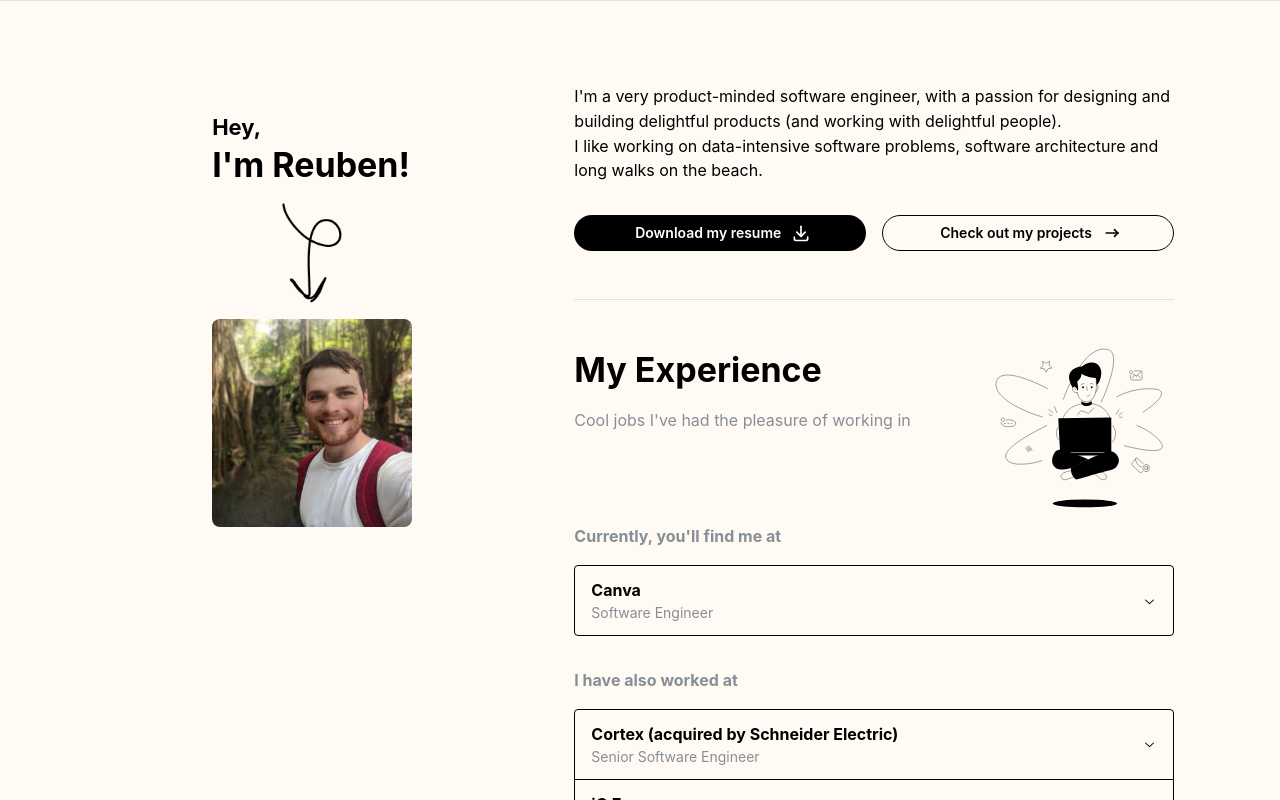
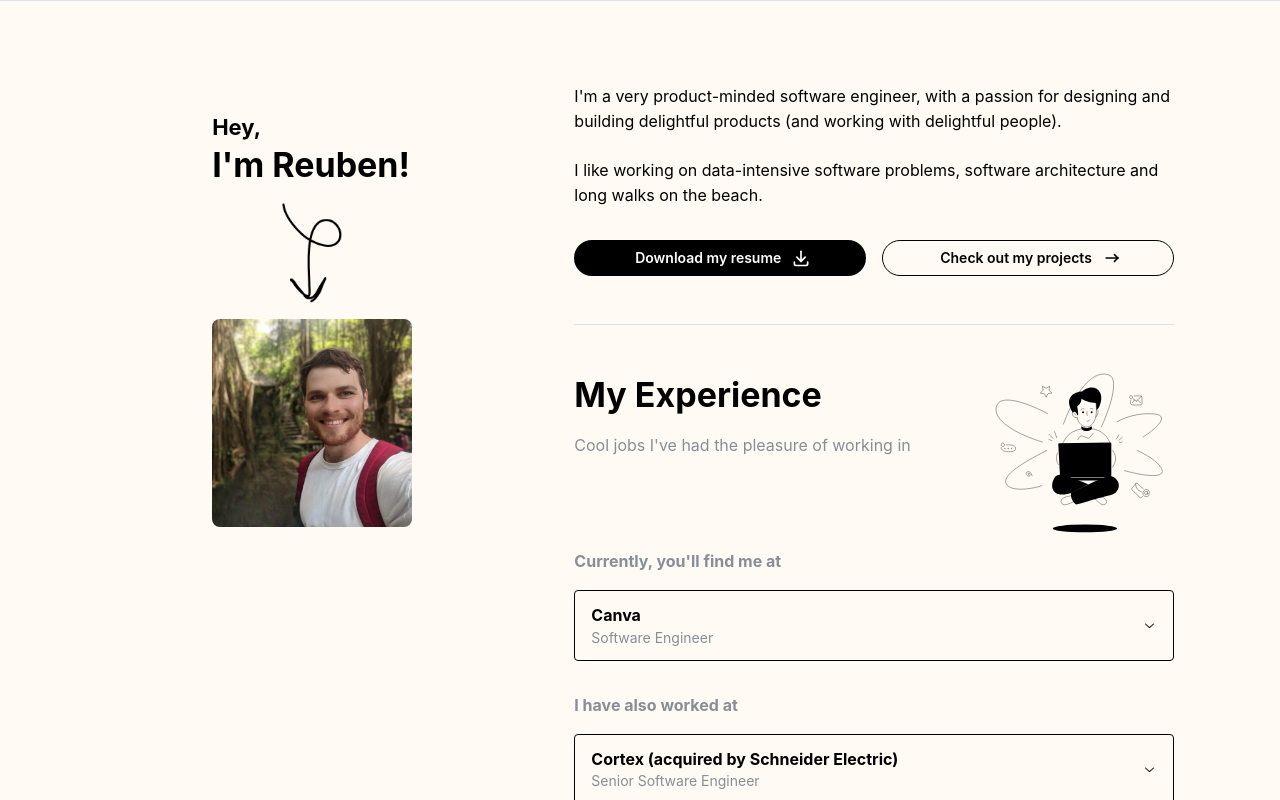
Before and after one commit to reubenjamesbishop/reubens-website, a React (Vite) app: page / in a window 1280 px wide. Shown: the top 800 px of the page. Built offline with nearby package versions, Linux system fonts and the light colour scheme.

Commit message:
wip: update ta for intro text

```diff
--- a/src/pages/Home.tsx
+++ b/src/pages/Home.tsx
@@ -42,9 +42,9 @@ import resume_link from "../assets/reuben_bishop_cv.pdf";
 function PageIntro() {
   return (
     <Stack>
-      <Text>
+      <Text ta={{ base: "center", md: "left" }}>
         I'm a very product-minded software engineer, with a passion for designing and building delightful products
-        (and working with delightful people). <br/>
+        (and working with delightful people). <br/><br/>
         I like working on data-intensive software problems, software architecture
         and long walks on the beach.
       </Text>
```
